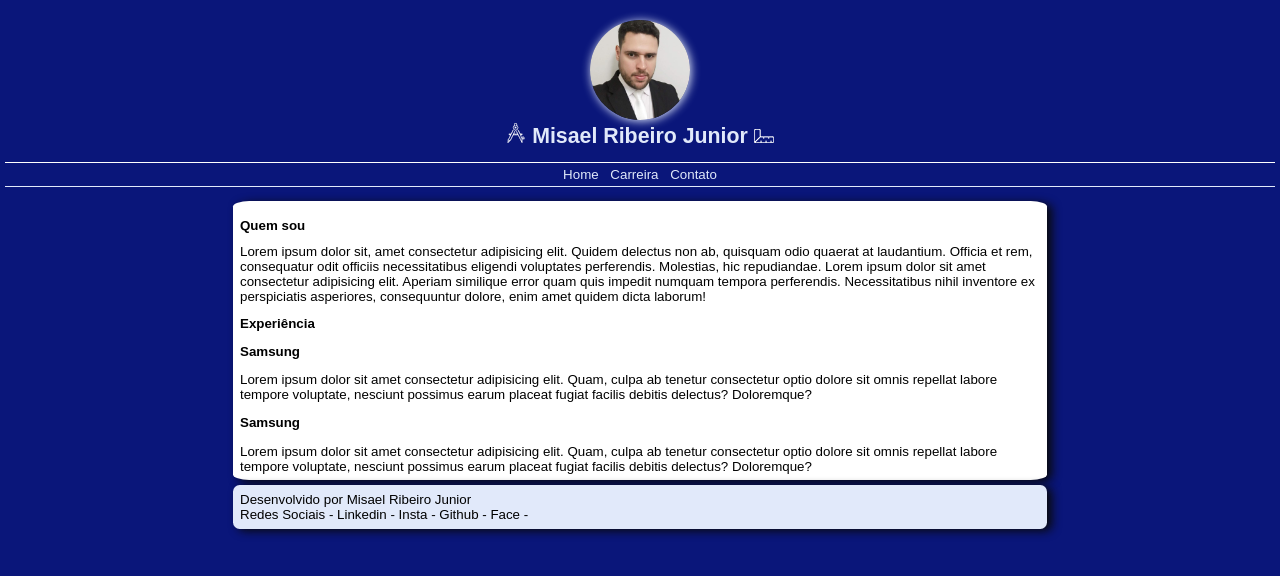
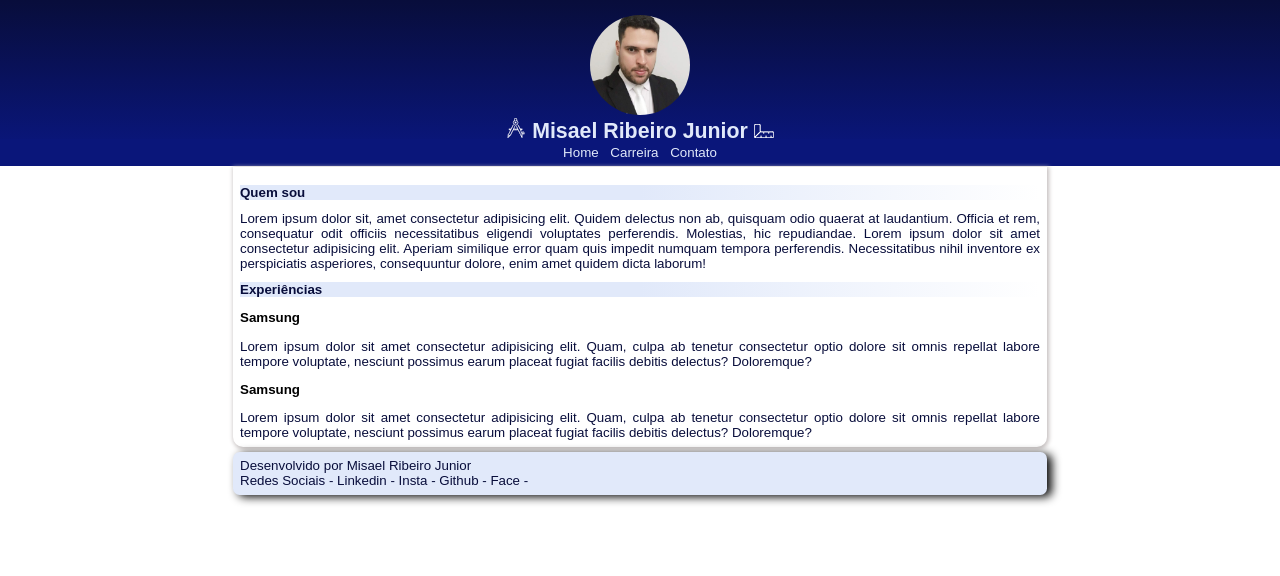
Before and after one commit to misaelrib/projetos, a PHP site: the page made by Curriculo online/index.html in a window 1280 px wide. Shown: the top 576 px of the page. Run offline with PHP 8.4, Linux system fonts and the light colour scheme.

Commit message:
Ajustes
mudança nos h2 e h3, troca do nav,

```diff
--- a/Curriculo online/index.html
+++ b/Curriculo online/index.html
@@ -26,7 +26,7 @@
 	<h2>Quem sou</h2>
       <p>Lorem ipsum dolor sit, amet consectetur adipisicing elit. Quidem delectus non ab, quisquam odio quaerat at laudantium. Officia et rem, consequatur odit officiis necessitatibus eligendi voluptates perferendis. Molestias, hic repudiandae. Lorem ipsum dolor sit amet consectetur adipisicing elit. Aperiam similique error quam quis impedit numquam tempora perferendis. Necessitatibus nihil inventore ex perspiciatis asperiores, consequuntur dolore, enim amet quidem dicta laborum!</p>
 
-	<h2>Experiência</h2>
+	<h2>Experiências</h2>
 
 	<h3>Samsung</h3>
 	 <p>Lorem ipsum dolor sit amet consectetur adipisicing elit. Quam, culpa ab tenetur consectetur optio dolore sit omnis repellat labore tempore voluptate, nesciunt possimus earum placeat fugiat facilis debitis delectus? Doloremque?</p>
--- a/Curriculo online/style.css
+++ b/Curriculo online/style.css
@@ -1,5 +1,6 @@
 
 :root{
+ --cor00: #080d3b;
  --cor01: #0A167A;
  --cor02: #0E1EAD;
  --cor03: #142BFA;
@@ -14,8 +15,21 @@
 
 }
 
+header {
+	background-image: linear-gradient(to bottom, var(--cor00), var(--cor01));
+	margin: -5px;
+}
+
+nav{
+	background-color:var(--cor01);
+	margin: -5px;
+	padding: 2px;
+	margin-bottom: 1px;
+}
+
 p {
 	margin: 0%;
+	color: var(--cor00);
 }
 
 h1.nome {
@@ -29,8 +43,9 @@ h1.nome {
 }
 
 body {
-	background-color:var(--cor01);
+	background-color:var(--cor06);
 	margin: 5px;
+
 }
 
 #foto_perfil {
@@ -39,7 +54,6 @@ body {
 	border-radius: 50%;
 	margin: auto;
 	margin-top: 15px;
-	box-shadow: 1px 1px 10px var(--cor05);
 }
 
 div.foto_perfil {
@@ -51,8 +65,9 @@ div.foto_perfil {
 	list-style: none;
 	padding: 0.3em;
 	text-align: center;
-	border-top: 1px solid #ffffff;
-	border-bottom: 1px solid #E1E9FA;
+	min-width: 280px ;
+	max-width: 800px ;
+	margin: auto;
 
 }
 #menu li {
@@ -72,14 +87,26 @@ div.foto_perfil {
 	transition: 1s;
 }
 
+main h2 {
+ background-image: linear-gradient(to right, var(--cor05), var(--cor05), var(--cor06));
+ color:var(--cor00);
+}
+
+
 main {
 	background-color:var(--cor06);
 	padding: 0.5em;
-	box-shadow: 5px 2px 10px rgb(10, 10, 10);
-	border-radius: 2%;
+	box-shadow: 1px 1px 4px 1px rgb(197, 191, 191);
+	border-bottom-left-radius: 10px;
+	border-bottom-right-radius: 10px;
 	margin: auto;
 	min-width: 280px ;
 	max-width: 800px ;
+	background-image: linear-gradient(to , var(--cor00), var(--cor01));
+}
+
+main > p {
+	text-align: justify;
 }
 
 li {
```
